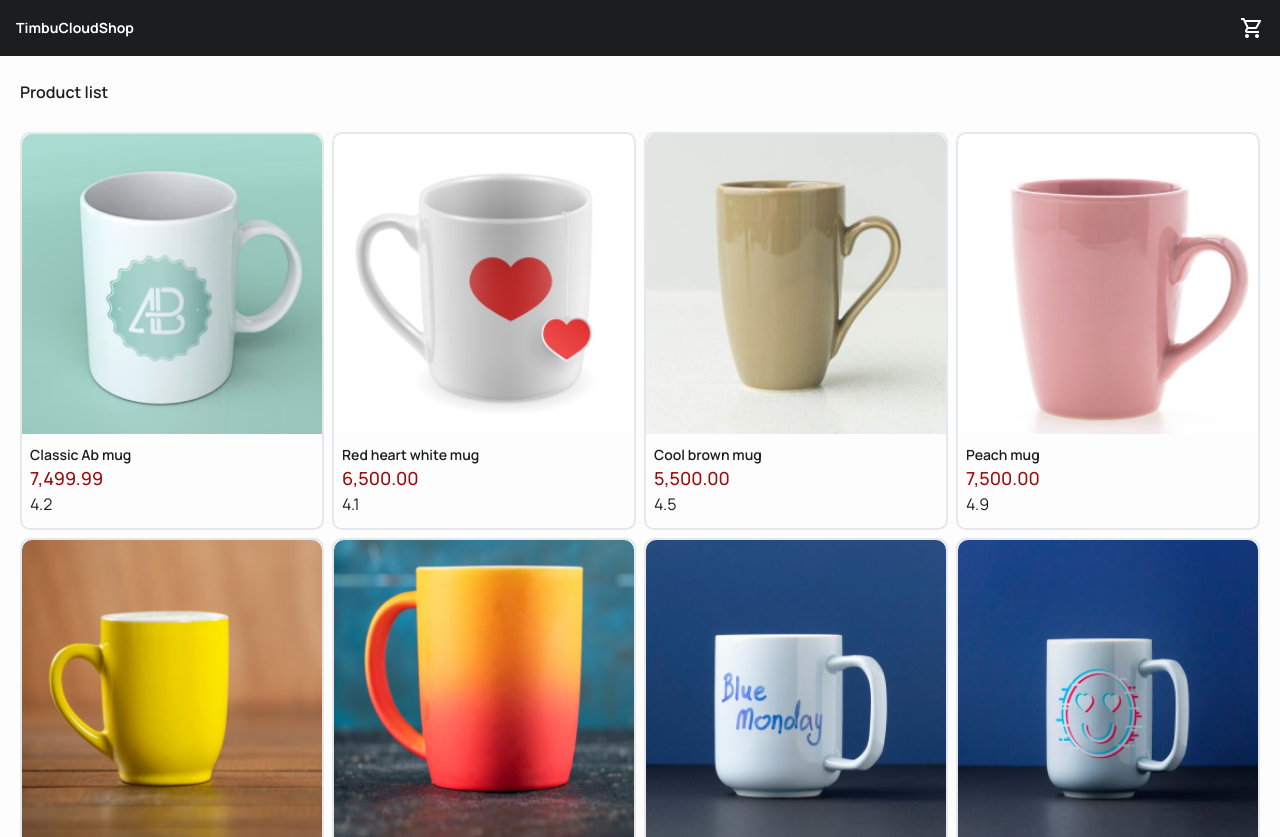
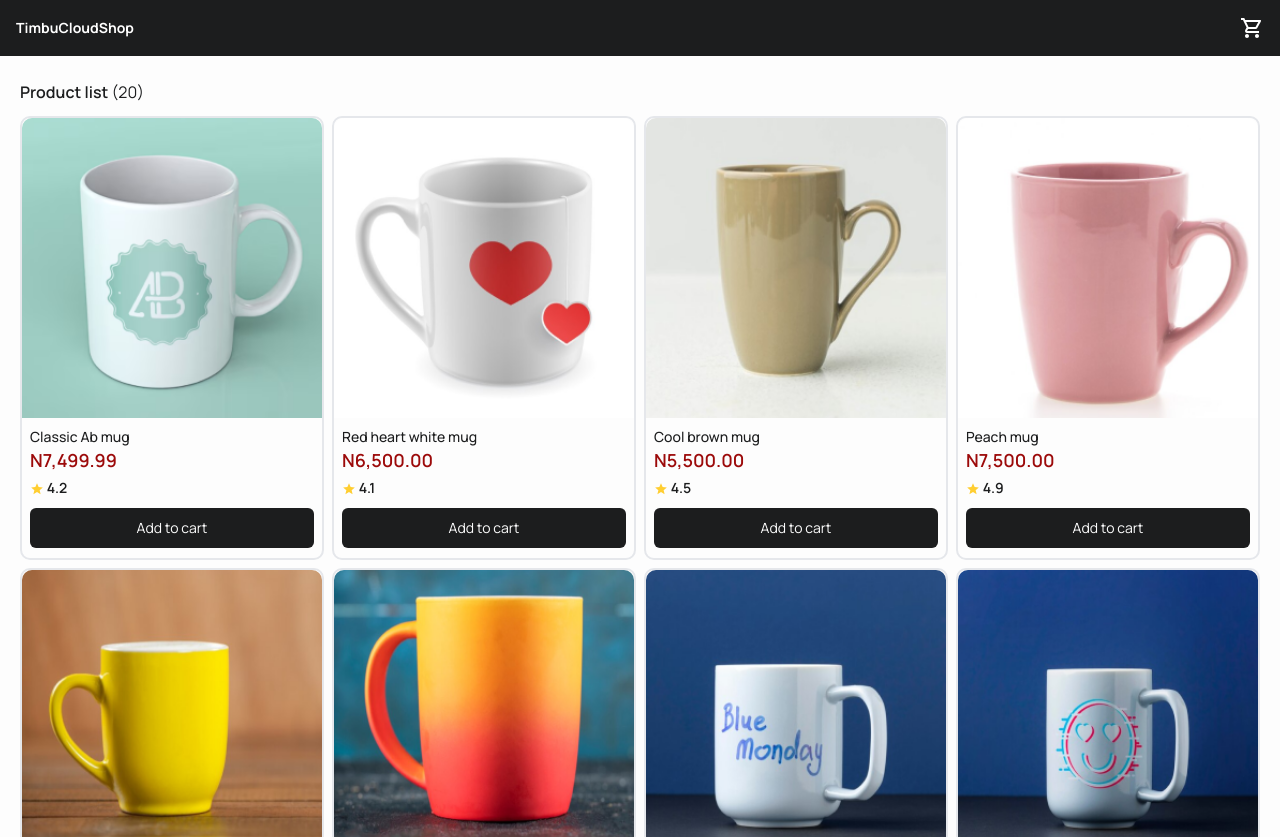
Before and after one commit to kushyzee/timbu-cloud-shop, a React (Vite) app: page / in a window 1280 px wide. Shown: the top 837 px of the page. Built offline with nearby package versions, Linux system fonts and the light colour scheme.

Commit message:
Import start icon and Link

```diff
--- a/src/components/Products.jsx
+++ b/src/components/Products.jsx
@@ -1,19 +1,22 @@
 import products from "../assets/productList";
+import { MdStar } from "react-icons/md";
+import { Link } from "react-router-dom";
 
 const Products = () => {
   return (
     <section className="text-base">
-      <h2 className="font-semibold">Product list</h2>
-      <div className="mt-7 grid grid-cols-2 sm:grid-cols-3 lg:grid-cols-4 gap-2">
+      <h2 className="font-semibold">Product list <span className="font-normal">({products.length})</span> </h2>
+      <div className="mt-3 grid grid-cols-2 sm:grid-cols-3 lg:grid-cols-4 gap-2">
         {products.map((product) => (
           <div key={product.id} className="border-2 border-customGray-300 rounded-[10px] min-w-36">
             <div className="aspect-square min-h-32">
               <img src={product.image} alt={product.name} className="object-cover w-full h-full rounded-ss-[10px] rounded-se-[10px]"/>
             </div>
-            <div className="px-2 py-3">
-              <p className="text-sm leading-tight font-semibold">{product.name}</p>
-              <p className="text-lg font-medium text-customRed">{product.price}</p>
-              <p>{product.rating}</p>
+            <div className="px-2 py-2.5 text-sm">
+              <p className="leading-tight font-medium">{product.name}</p>
+              <p className="text-lg font-semibold mb-1 text-customRed">N{product.price}</p>
+              <p className="font-semibold"><MdStar className="text-customYellow inline-block" /> {product.rating}</p>
+              <Link to="cart" className="block bg-customGray-800 text-customGray-50 text-center py-2.5 rounded-md mt-2.5">Add to cart</Link>
             </div>
           </div>
         ))}
```
